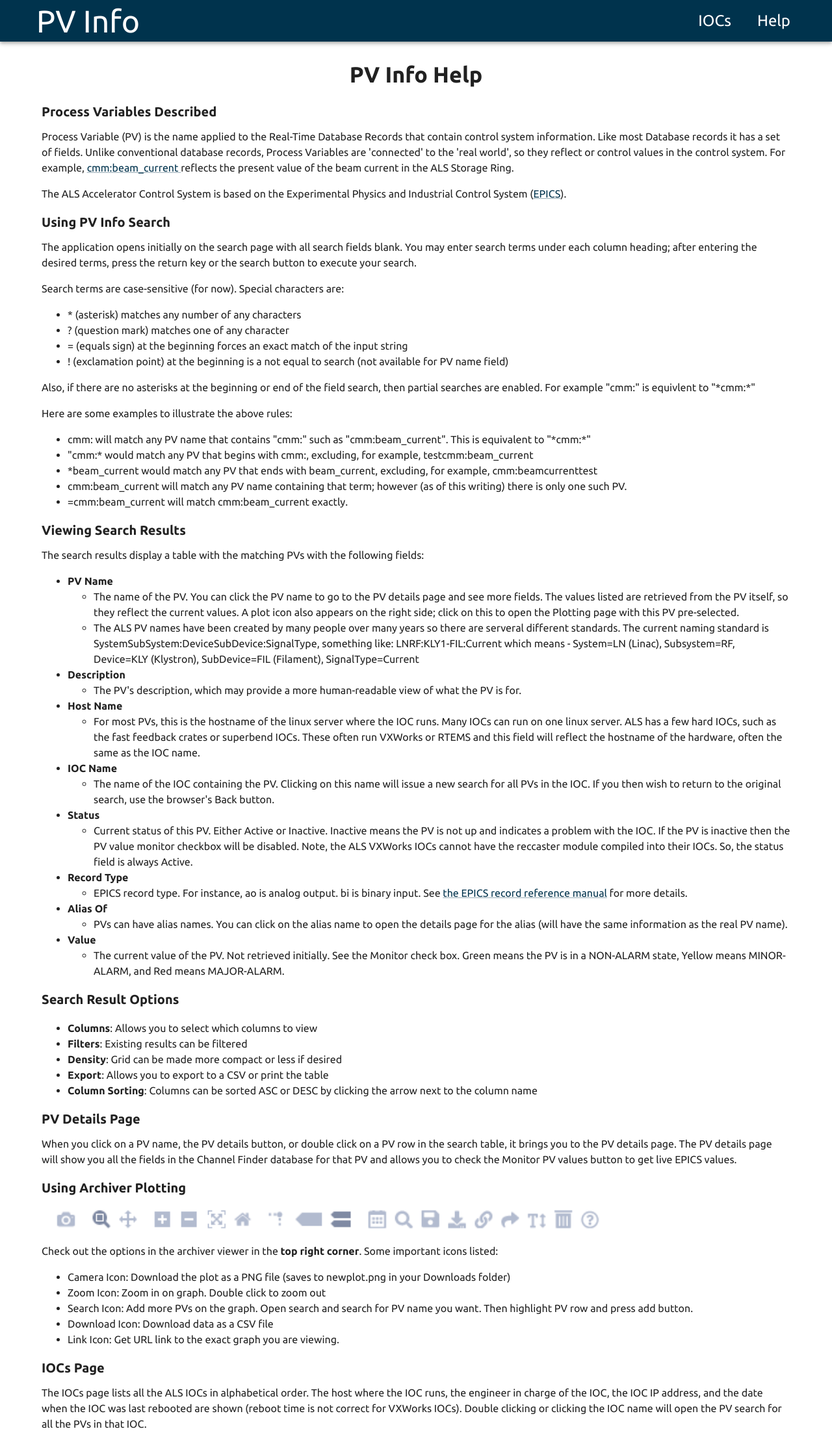
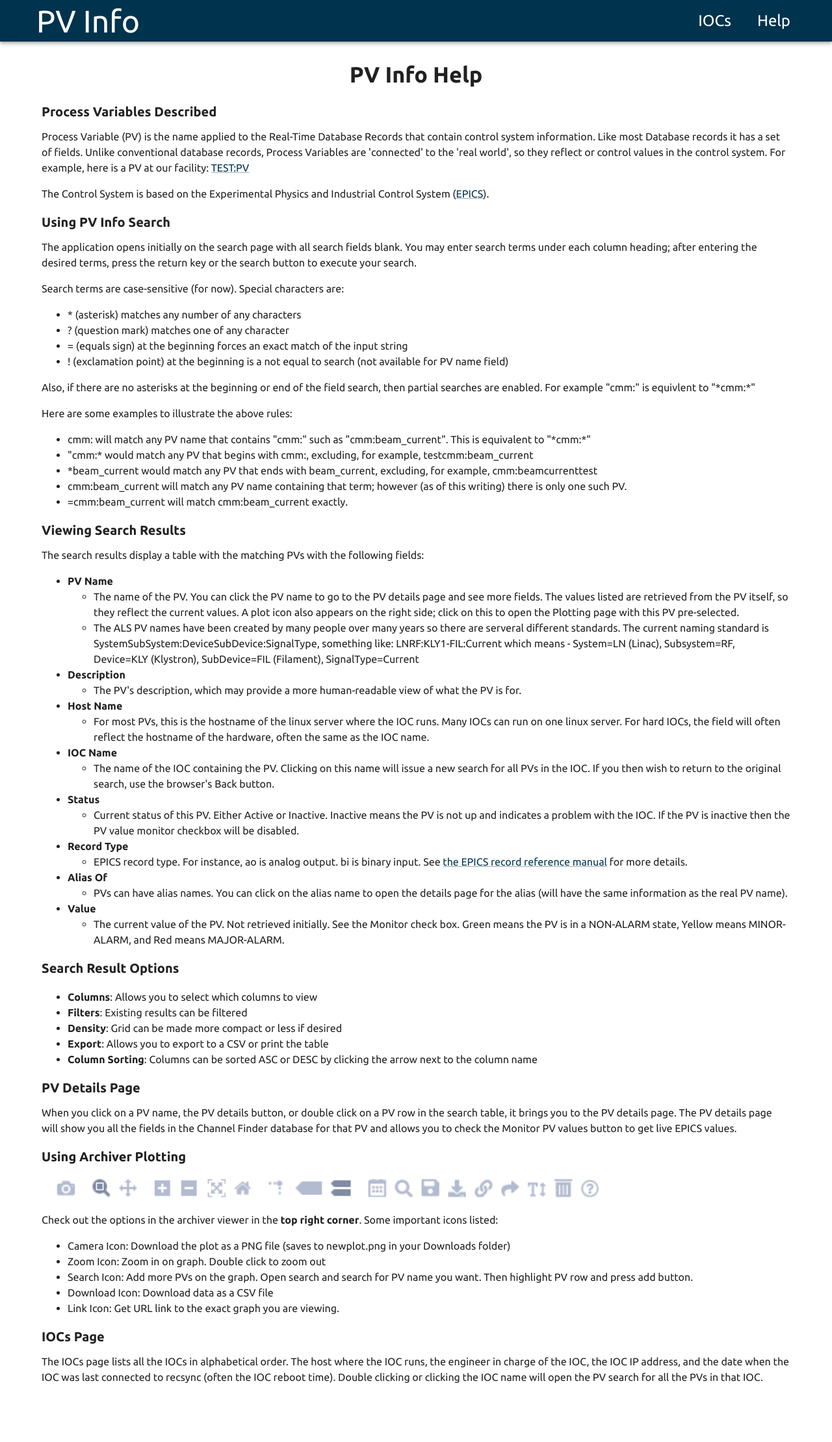
Before and after one commit to ChannelFinder/pvinfo, a React (Create React App) app: page /help in a window 1280 px wide. Shown: the whole page at 65% size. After the commit the page ends 2147 px from the top, so only its background shows below. Built offline with nearby package versions, Linux system fonts and the light colour scheme.

Commit message:
Update help page and home page to add more custom settings

```diff
--- a/src/components/help/Help.js
+++ b/src/components/help/Help.js
@@ -18,12 +18,10 @@ function Help() {
               <Typography variant='body1' paragraph={true}>
                 Process Variable (PV) is the name applied to the Real-Time Database Records that contain control system information.
                 Like most Database records it has a set of fields. Unlike conventional database records, Process Variables are 'connected' to the 'real world',
-                so they reflect or control values in the control system. For example, <Link component={RouterLink} to={"/pv/cmm:beam_current"} underline="always">cmm:beam_current </Link>
-                reflects the present value of the beam current in the ALS
-                Storage Ring.
+                so they reflect or control values in the control system. For example, here is a PV at our facility:  <Link component={RouterLink} to={"/pv/" + process.env.REACT_APP_HELP_EXAMPLE_PV} underline="always">{process.env.REACT_APP_HELP_EXAMPLE_PV}</Link>
               </Typography>
               <Typography variant='body1' paragraph={true}>
-                The ALS Accelerator Control System is based on the Experimental Physics and Industrial Control System
+                The Control System is based on the Experimental Physics and Industrial Control System
                 (<Link href="https://epics-controls.org/">EPICS</Link>).
               </Typography>
 
@@ -68,8 +66,8 @@ function Help() {
                 </ul>
                 <li><strong>Host Name</strong></li>
                 <ul>
-                  <li>For most PVs, this is the hostname of the linux server where the IOC runs. Many IOCs can run on one linux server. ALS has a few hard IOCs, such as the fast feedback
-                    crates or superbend IOCs. These often run VXWorks or RTEMS and this field will reflect the hostname of the hardware, often the same as the IOC name.
+                  <li>For most PVs, this is the hostname of the linux server where the IOC runs. Many IOCs can run on one linux server. For hard IOCs, the field will often reflect the hostname of the hardware,
+                    often the same as the IOC name.
                   </li>
                 </ul>
                 <li><strong>IOC Name</strong></li>
@@ -82,7 +80,7 @@ function Help() {
                 <ul>
                   <li>
                     Current status of this PV. Either Active or Inactive. Inactive means the PV is not up and indicates a problem with the IOC. If the PV is inactive then the PV value monitor
-                    checkbox will be disabled. Note, the ALS VXWorks IOCs cannot have the reccaster module compiled into their IOCs. So, the status field is always Active.
+                    checkbox will be disabled.
                   </li>
                 </ul>
                 <li><strong>Record Type</strong></li>
@@ -97,6 +95,26 @@ function Help() {
                     PVs can have alias names. You can click on the alias name to open the details page for the alias (will have the same information as the real PV name).
                   </li>
                 </ul>
+                {process.env.REACT_APP_EXTRA_PROP.length > 0 &&
+                  <div>
+                    <li><strong>{process.env.REACT_APP_EXTRA_PROP_LABEL}</strong></li>
+                    <ul>
+                      <li>
+                        {process.env.REACT_APP_EXTRA_PROP_HELP_TEXT}
+                      </li>
+                    </ul>
+                  </div>
+                }
+                {process.env.REACT_APP_SECOND_EXTRA_PROP.length > 0 &&
+                  <div>
+                    <li><strong>{process.env.REACT_APP_SECOND_EXTRA_PROP_LABEL}</strong></li>
+                    <ul>
+                      <li>
+                        {process.env.REACT_APP_SECOND_EXTRA_PROP_HELP_TEXT}
+                      </li>
+                    </ul>
+                  </div>
+                }
                 <li><strong>Value</strong></li>
                 <ul>
                   <li>
@@ -133,8 +151,8 @@ function Help() {
 
               <Typography variant='h6' style={{marginTop: 10, marginBottom: 10}}><strong>IOCs Page</strong></Typography>
               <Typography variant='body1' paragraph={true}>
-                The IOCs page lists all the ALS IOCs in alphabetical order. The host where the IOC runs, the engineer in charge of the IOC,
-                the IOC IP address, and the date when the IOC was last rebooted are shown (reboot time is not correct for VXWorks IOCs).
+                The IOCs page lists all the IOCs in alphabetical order. The host where the IOC runs, the engineer in charge of the IOC,
+                the IOC IP address, and the date when the IOC was last connected to recsync (often the IOC reboot time).
                 Double clicking or clicking the IOC name will open the PV search for all the PVs in that IOC.
               </Typography>
 
--- a/src/components/home/Home.js
+++ b/src/components/home/Home.js
@@ -300,14 +300,14 @@ function Home() {
                         align="center"
                         variant="h6"
                     >
-                        PV Info allows you to search and inspect PVs and their meta-data via the EPICS Channel Finder DB
+                        {process.env.REACT_APP_HOMEPAGE_HEADER}
                     </Typography>
                     <Typography
                         style={{marginBottom: 20}}
                         align="center"
                         variant="subtitle1"
                     >
-                        There are integrations with Archiver Appliance, PV Web Socket, and OLOG API
+                        {process.env.REACT_APP_HOMEPAGE_SUBHEADER}
                     </Typography>
                 </Grid>
                 <Grid item container xs={12}>
```
Also changed, not shown: 1 other file (tests, documents, lock files or other folders).
